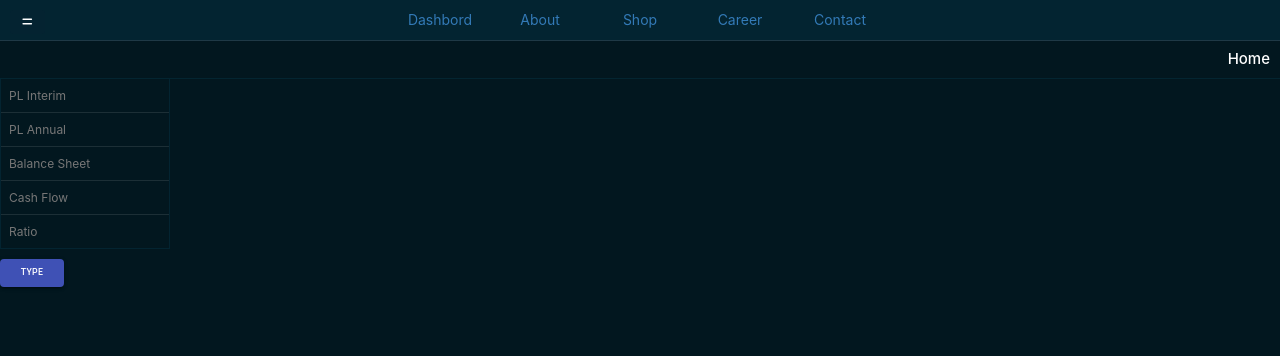
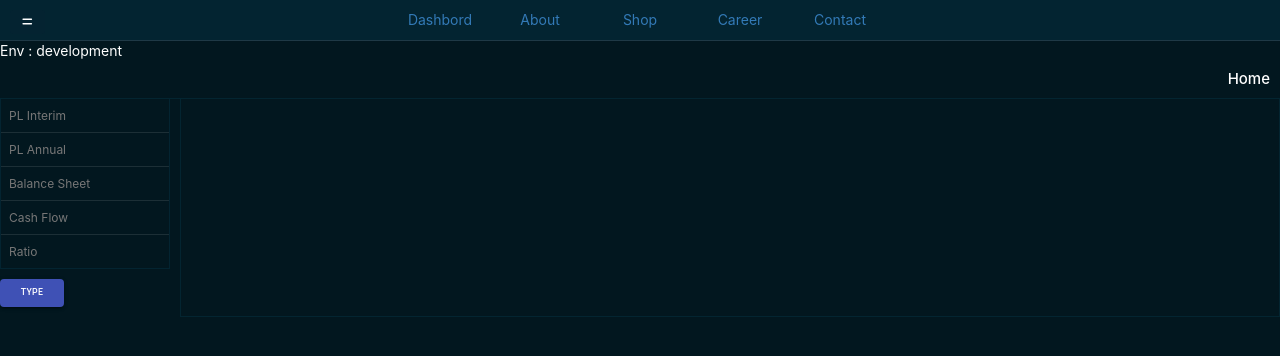
Before and after one commit to prashantmestry/react-demo, a React (Create React App) app: page / in a window 1280 px wide. Shown: the top 356 px of the page. Built offline with nearby package versions, Linux system fonts and the light colour scheme.

Commit message:
env setup

```diff
--- a/src/component/Home.js
+++ b/src/component/Home.js
@@ -14,18 +14,26 @@ const Home = (props) => {
     console.log('home comp render');
 
     return (
-        <div>
+        <div style={{ display: 'flex', flexDirection: 'column' }}>
+
+            Env : { process.env.NODE_ENV }
             <PageTitle>Home</PageTitle>
 
-            <StatementList />
+            <div style={{ display: 'flex', justifyContent: 'flex-start' }}>
 
-            <Button style={{ marginBottom: '10px'  }} variant="contained" color="primary"
-                onClick={() => props.getStatementType()}>Type</Button>
+                <div>
+                    <StatementList />
+                    <Button style={{ marginBottom: '10px' }} variant="contained" color="primary"
+                        onClick={() => props.getStatementType()}>Type</Button>
+                    <StatementType />
+                    <StatementTypeFun />
+                </div>
 
-            <StatementType />
+                <div style={{ border: '1px solid #032531', width: '100%', borderTop: 'none' , marginLeft : '10px' }}>
 
-            <StatementTypeFun />
+                </div>
 
+            </div>
             {
                 users.map((person, index) => {
                     return (
```
